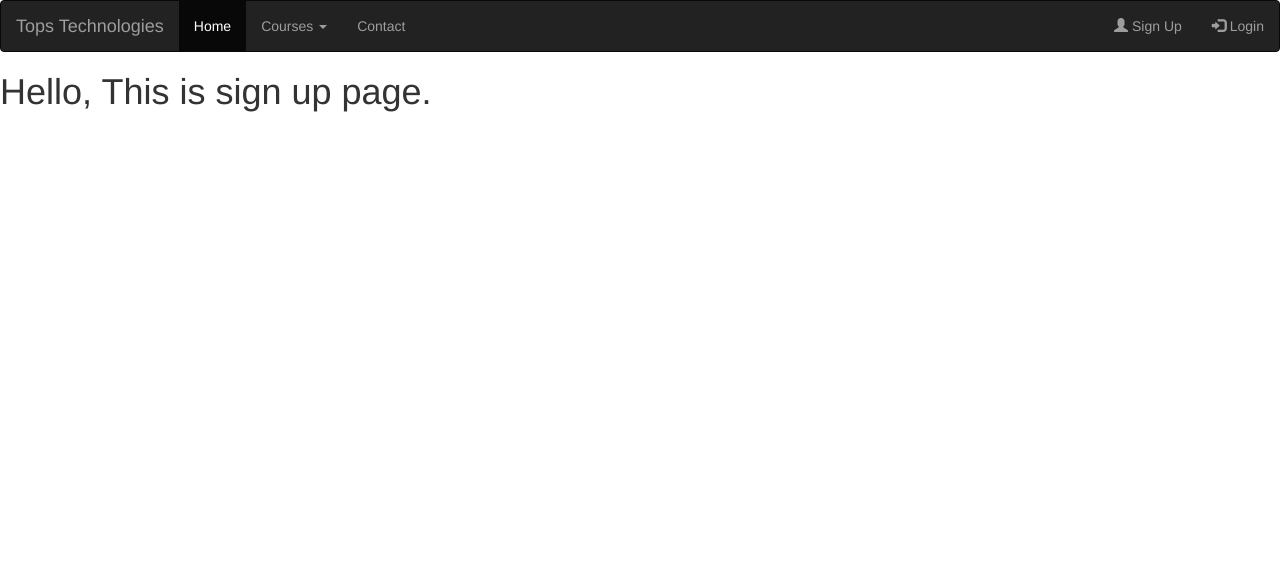
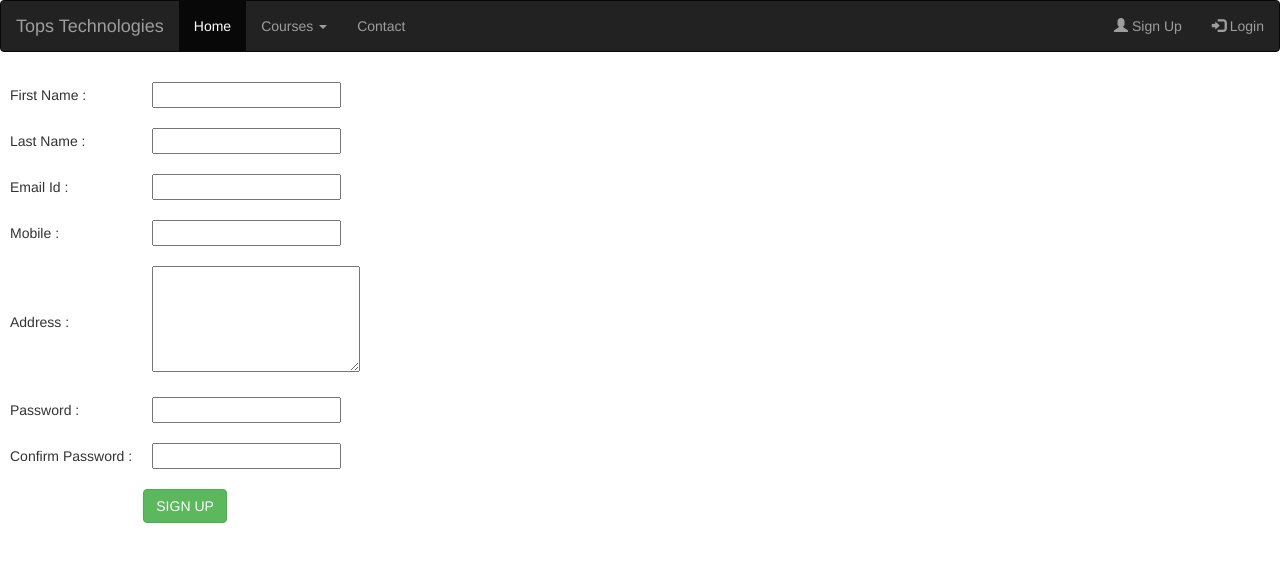
Before and after one commit to Harsh022006/Mini_Project---Python, a Django app: page /signup in a window 1280 px wide. Shown: the top 562 px of the page. Run offline with Django 5.2, Linux system fonts and the light colour scheme; some libraries are stand-ins or nearby versions.

Commit message:
practice

```diff
--- a/myapp/admin.py
+++ b/myapp/admin.py
@@ -1,4 +1,5 @@
 from django.contrib import admin
-from .models import Contact
+from .models import Contact,User
 # Register your models here.
 admin.site.register(Contact)
+admin.site.register(User)
--- a/myapp/templates/header.html
+++ b/myapp/templates/header.html
@@ -34,8 +34,13 @@
                 <li><a href="{% url 'contact' %}">Contact</a></li>
             </ul>
             <ul class="nav navbar-nav navbar-right">
+                {% if request.session.email %}
+                <li><a href="{% url 'logout' %}"><span class="glyphicon glyphicon-log-out"></span> Log Out( {{request.session.fname}} ) </a></li>
+                {% else %}
                 <li><a href="{% url 'signup' %}"><span class="glyphicon glyphicon-user"></span> Sign Up</a></li>
                 <li><a href="{% url 'login' %}"><span class="glyphicon glyphicon-log-in"></span> Login</a></li>
+                {% endif %}
+
             </ul>
         </div>
     </nav>
--- a/myapp/templates/signup.html
+++ b/myapp/templates/signup.html
@@ -9,7 +9,48 @@
     <title>Document</title>
 </head>
 <body>
-    <h1>Hello, This is sign up page.</h1>
+
+    <form name="signup" method="post" action="{% url 'signup' %}">
+        {% csrf_token %}
+        <table>
+            <tr>
+                <td>First Name : </td>
+                <td><input type="text" name="fname"></td>
+            </tr>
+             <tr>
+                <td>Last Name : </td>
+                <td><input type="text" name="lname"></td>
+            </tr>
+            <tr>
+                <td>Email Id : </td>
+                <td><input type="text" name="email"></td>
+            </tr>
+            <tr>
+                <td>Mobile : </td>
+                <td><input type="text" name="mobile"></td>
+            </tr>
+            <tr>
+                <td>Address : </td>
+                <td><textarea rows="5" cols="23" name="address"></textarea></td>
+            </tr>
+            <tr>
+                <td>Password :</td>
+                <td><input type="password" name="password"></td>
+            </tr>
+            <tr>
+                <td>Confirm Password :</td>
+                <td><input type="password" name="cpassword"></td>
+            </tr>
+            <tr>
+                <td colspan="10" align="center" >
+                    <input type="submit" value="SIGN UP" class="btn btn-success">
+                </td>
+            </tr>
+        </table>
+    </form>
+    {% if msg %}
+        <b style="color: green;">{{msg}}</b>
+    {% endif %}
 </body>
 </html>
 {% endblock %}
--- a/myapp/urls.py
+++ b/myapp/urls.py
@@ -6,4 +6,5 @@ urlpatterns = [
     path('contact',views.contact,name='contact'),
     path('login',views.login,name='login'),
     path('signup',views.signup,name='signup'),
+    path('logout',views.logout,name='logout'),
 ]
--- a/myapp/views.py
+++ b/myapp/views.py
@@ -1,5 +1,5 @@
 from django.shortcuts import render
-from .models import Contact
+from .models import Contact,User
 # Create your views here.
 def index(request):
     return render(request,'index.html')
@@ -20,7 +20,53 @@ def contact(request):
         return render(request,'contact.html',{'contacts':conatcts})
 
 def signup(request):
-    return render(request,'signup.html')
+    if request.method=="POST":
+        try:
+            User.objects.get(email=request.POST['email'])
+            msg="Email Already Registered"
+            return render(request,'signup.html',{'msg':msg})
+        except:
+            if request.POST['password']==request.POST['cpassword']:
+                User.objects.create(
+                    fname=request.POST['fname'],
+                    lname=request.POST['lname'],
+                    email=request.POST['email'],
+                    mobile=request.POST['mobile'],
+                    address=request.POST['address'],
+                    password=request.POST['password'],
+                )
+                msg="User Sign-up Successfully..!"
+                return render(request,'signup.html',{'msg':msg})
+            else:
+                msg="Password & Confirm Password Does not Matched"
+                return render(request,'signup.html',{'msg':msg})
+    else:
+        return render(request,'signup.html')
 
 def login(request):
-    return render(request,'login.html')
+    if request.method=="POST":
+        try:
+            user=User.objects.get(email=request.POST['email'])
+            if user.password==request.POST['password']:
+                request.session['email']=user.email
+                request.session['fname']=user.fname
+                msg="Login Successfully"
+                return render(request,'index.html',{'msg':msg})
+            else:
+               msg="Incorrect Password"
+               return render(request,'login.html',{'msg':msg})
+        except:
+            msg="Email Id not Registered.."
+            return render(request,'login.html',{'msg':msg})
+    else:
+         return render(request,'login.html')
+
+def logout(request):
+    try:
+        del request.session['email']
+        del request.session['fname']
+        msg="Logged Out Successfully.."
+        return render(request,'login.html',{'msg':msg})
+    except:
+        msg="Logged Out Successfully.."
+        return render(request,'login.html',{'msg':msg})
```
Also changed, not shown: myapp/models.py (+11 -0 lines), myapp/templates/contact.html (+5 -4 lines), myapp/templates/login.html (+21 -1 lines), db.sqlite3, myapp/migrations/0002_user.py (added).
